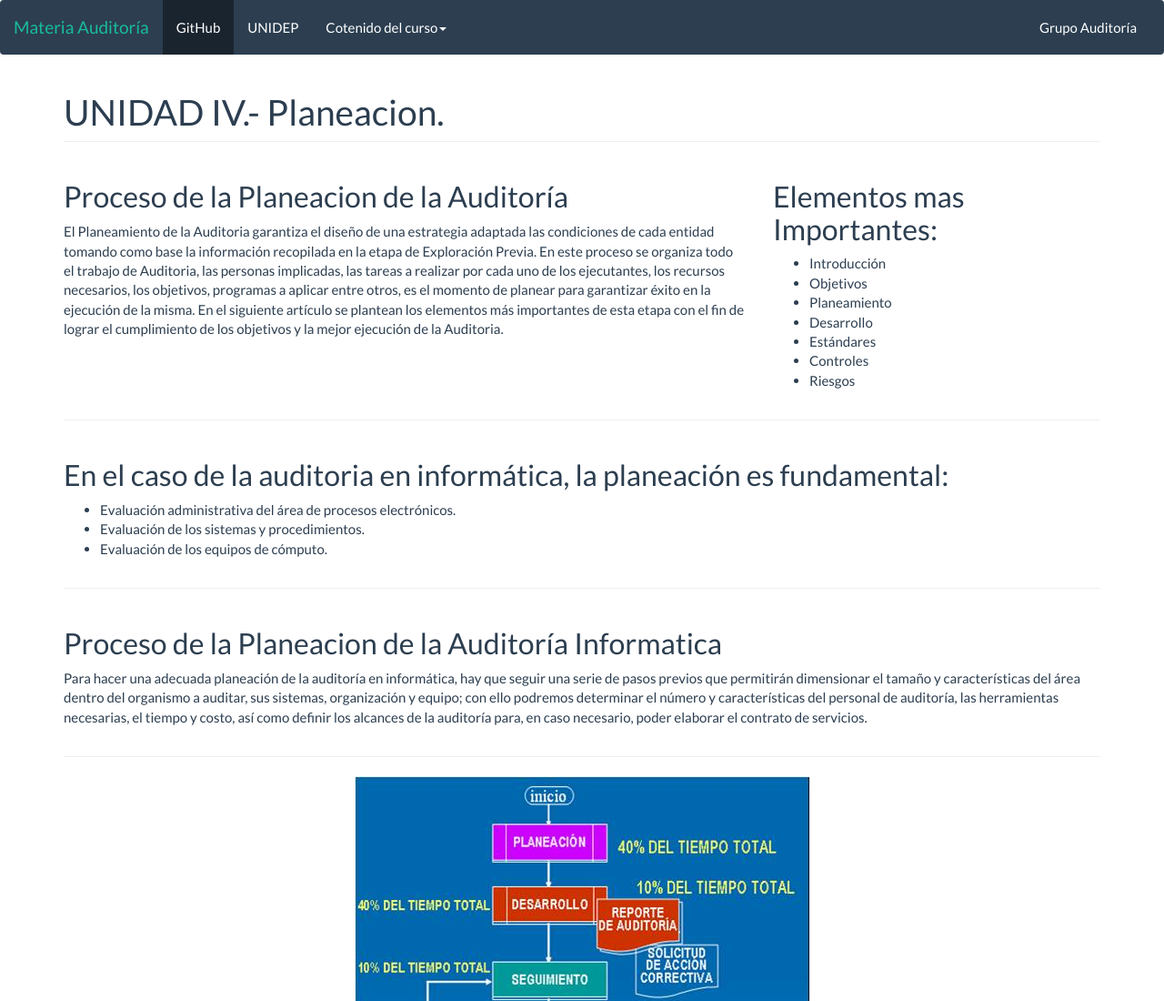
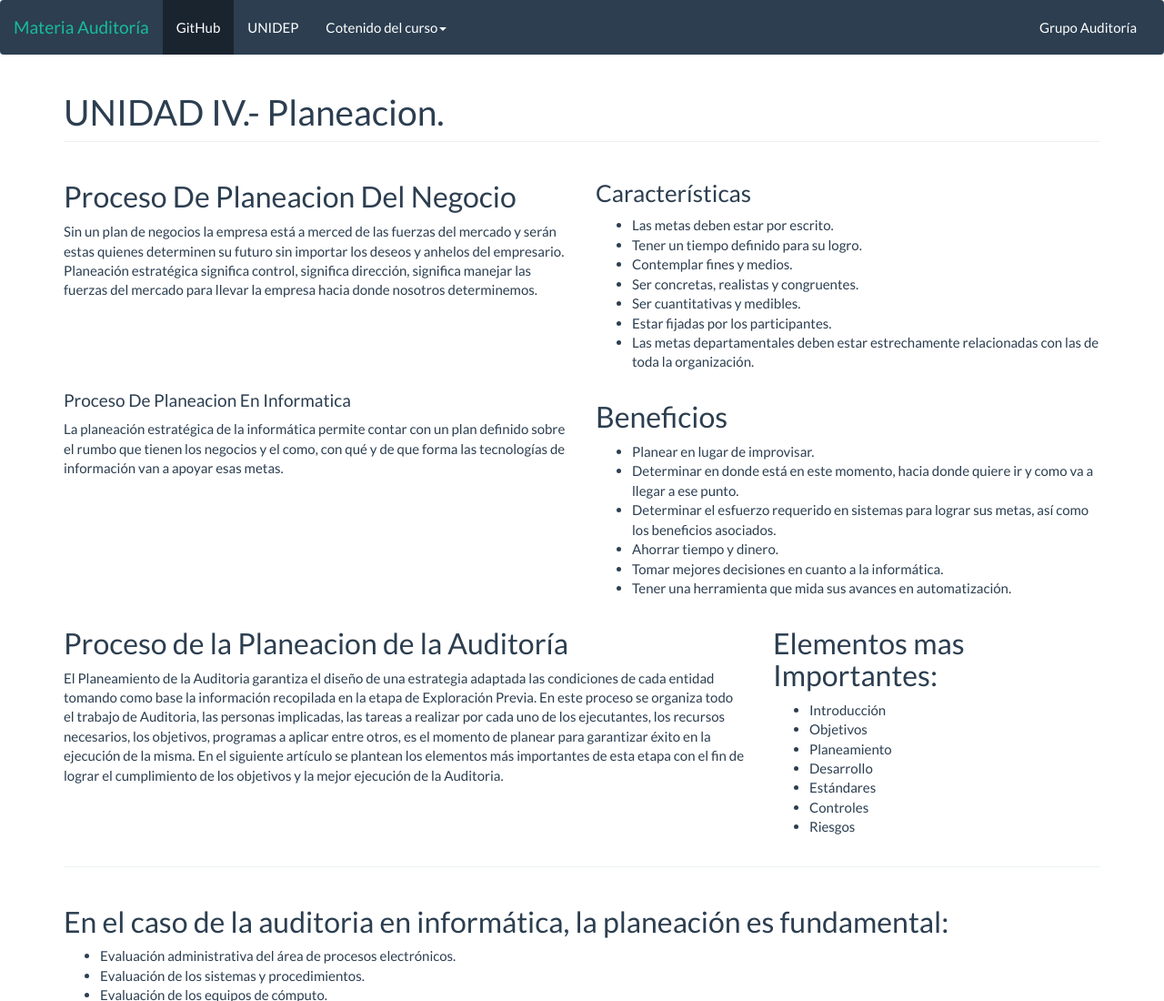
Before and after one commit to lc850/finalauditoria, a plain HTML site: page unidad4.html in a window 1280 px wide. Shown: the top 1100 px of the page at 91% size. Drawn offline with Linux system fonts and the light colour scheme.

Commit message:
Modificacio unidad 4

```diff
--- a/unidad4.html
+++ b/unidad4.html
@@ -53,12 +53,54 @@
 
 <!-- Contenido de la página -->
 <div class="container">
-  <div class="row">
+    <div class="row">
     <div class="col-xs-12">
       <h1>UNIDAD IV.- Planeacion.</h1>
       <hr>
     </div>
   </div>
+  <div class="row">
+    <div class="col-xs-6">
+      <h2>Proceso De Planeacion Del Negocio</h2>
+      <p>Sin un plan de negocios la empresa está a merced de las fuerzas del mercado y serán estas quienes determinen su futuro sin importar los deseos y anhelos del empresario.
+      Planeación estratégica significa control, significa dirección, significa manejar las fuerzas del mercado para llevar la empresa hacia donde nosotros determinemos.</p>
+    </div>
+    <div class="col-xs-6">
+      <h3>Características</h3>
+      <p>
+       <ul>
+        <li>Las metas deben estar por escrito.
+        <li>Tener un tiempo definido para su logro.
+        <li>Contemplar fines y medios.
+        <li>Ser concretas, realistas y congruentes.
+        <li>Ser cuantitativas y medibles.
+        <li>Estar fijadas por los participantes.
+        <li>Las metas departamentales deben estar estrechamente relacionadas con las de toda la organización.
+        </p>
+    </div>
+  </div>
+
+
+  <div class="row">
+    <div class="col-xs-6">
+      <h4>Proceso De Planeacion En Informatica</h4>
+      <p>La planeación estratégica de la informática permite contar con un plan definido sobre el rumbo que tienen los negocios y el como, con qué y de que forma las tecnologías de información van a apoyar esas metas. </p>
+    </div>
+    <div class="col-xs-6">
+      <h2>Beneficios</h2>
+      <p>
+       <ul>
+        <li>Planear en lugar de improvisar.
+        <li>Determinar en donde está en este momento, hacia donde quiere ir y como va a llegar a ese punto.
+        <li>Determinar el esfuerzo requerido en sistemas para lograr sus metas, así como los beneficios asociados.
+        <li>Ahorrar tiempo y dinero.
+        <li>Tomar mejores decisiones en cuanto a la informática.
+        <li>Tener una herramienta que mida sus avances en automatización.
+
+        </p>
+    </div>
+  </div>
+
   <!--Vicente -->
    <div class="row">
     <div class="col-xs-8">
```
